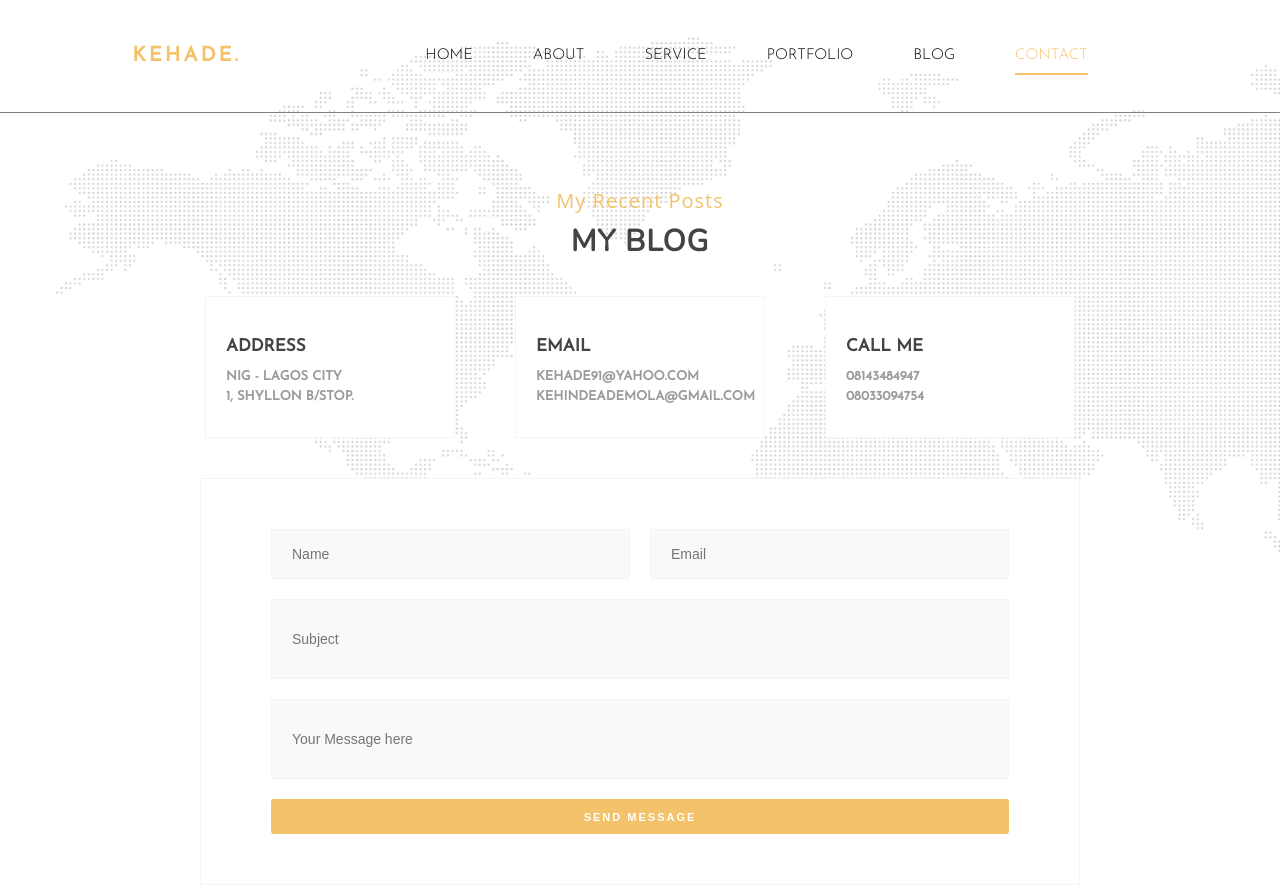
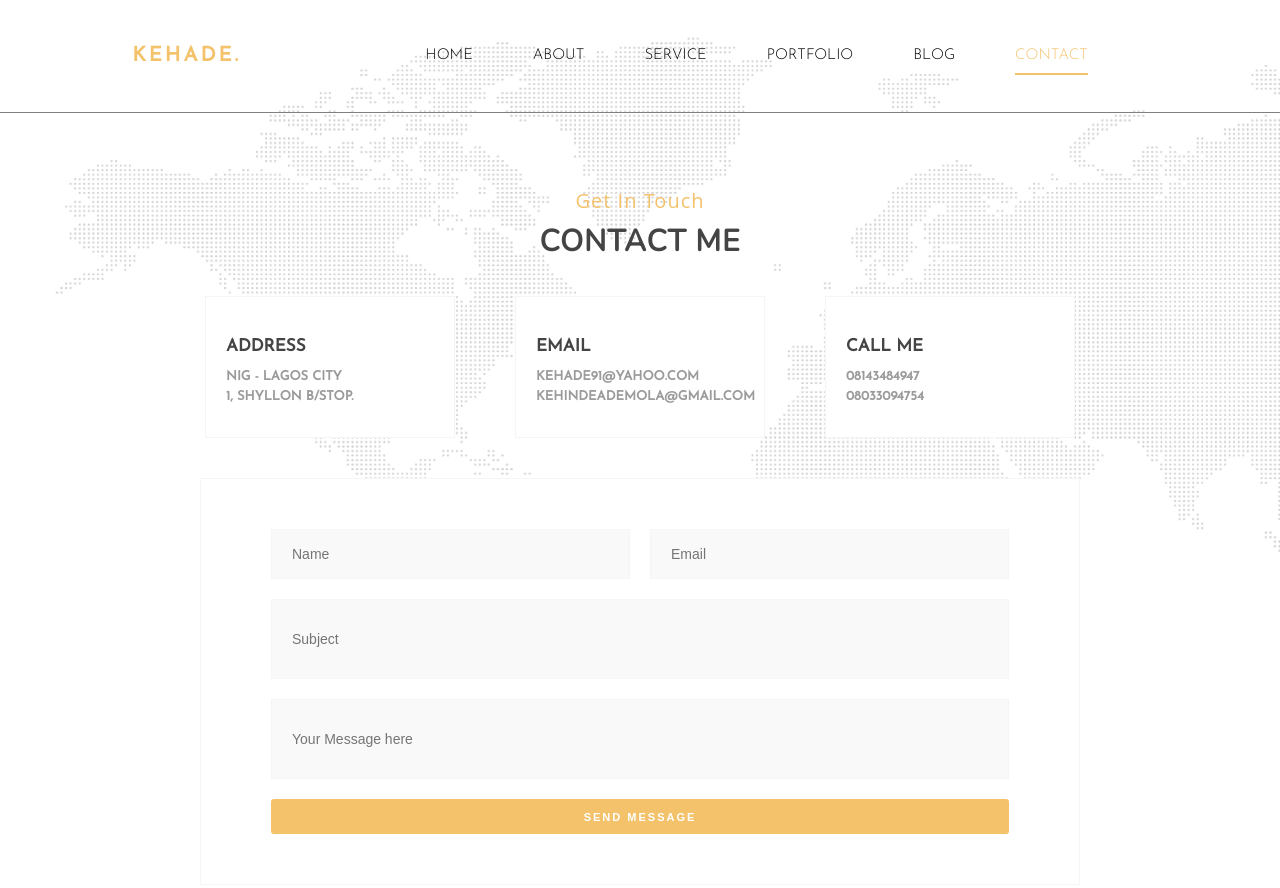
Before and after one commit to KehadeGuy/Portfolio, a website: page contact.html in a window 1280 px wide. Drawn offline with nearby package versions, Linux system fonts and the light colour scheme.

Commit message:
on contact

```diff
--- a/contact.html
+++ b/contact.html
@@ -27,8 +27,8 @@
         </div>
         <div class="contacts">
             <h1 class="contacts__like">
-                <span class="contacts__like-1">My Recent Posts</span>
-                <span class="contacts__like-2">My Blog</span>
+                <span class="contacts__like-1">Get in touch</span>
+                <span class="contacts__like-2">Contact Me</span>
             </h1>
             <div class="contacts__list">
                 <div class="contacts__list-1">
```
